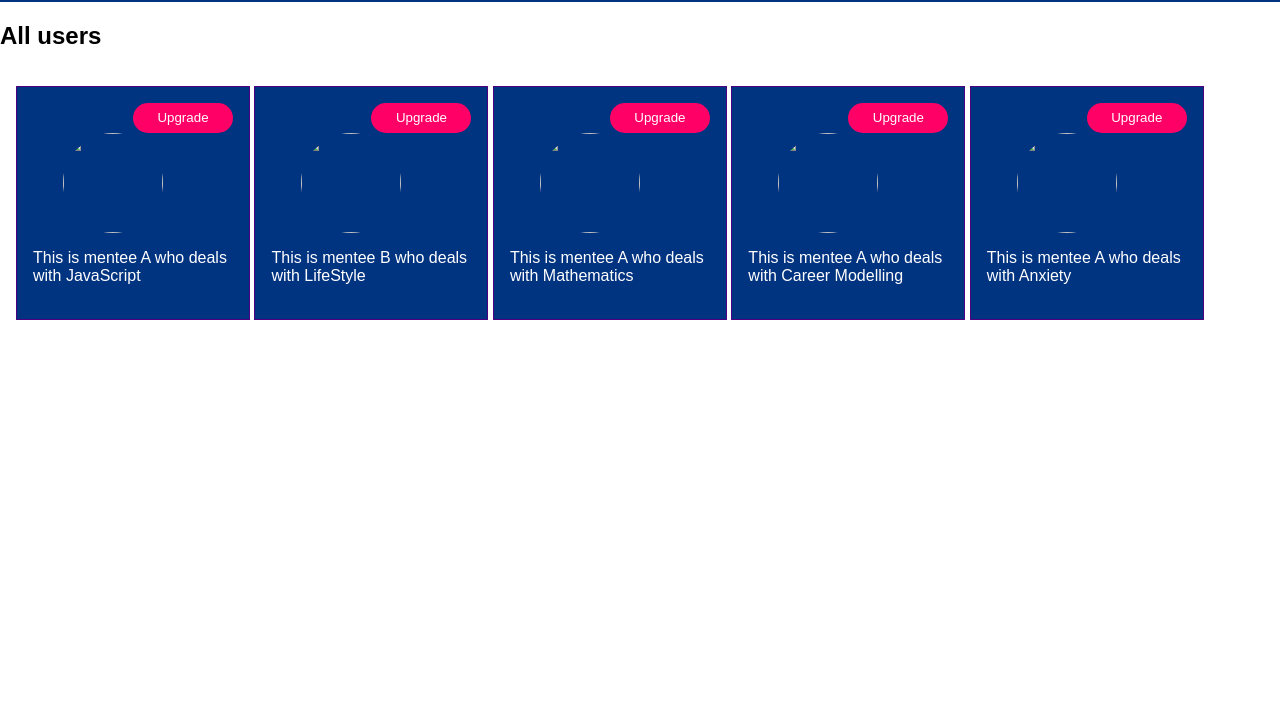
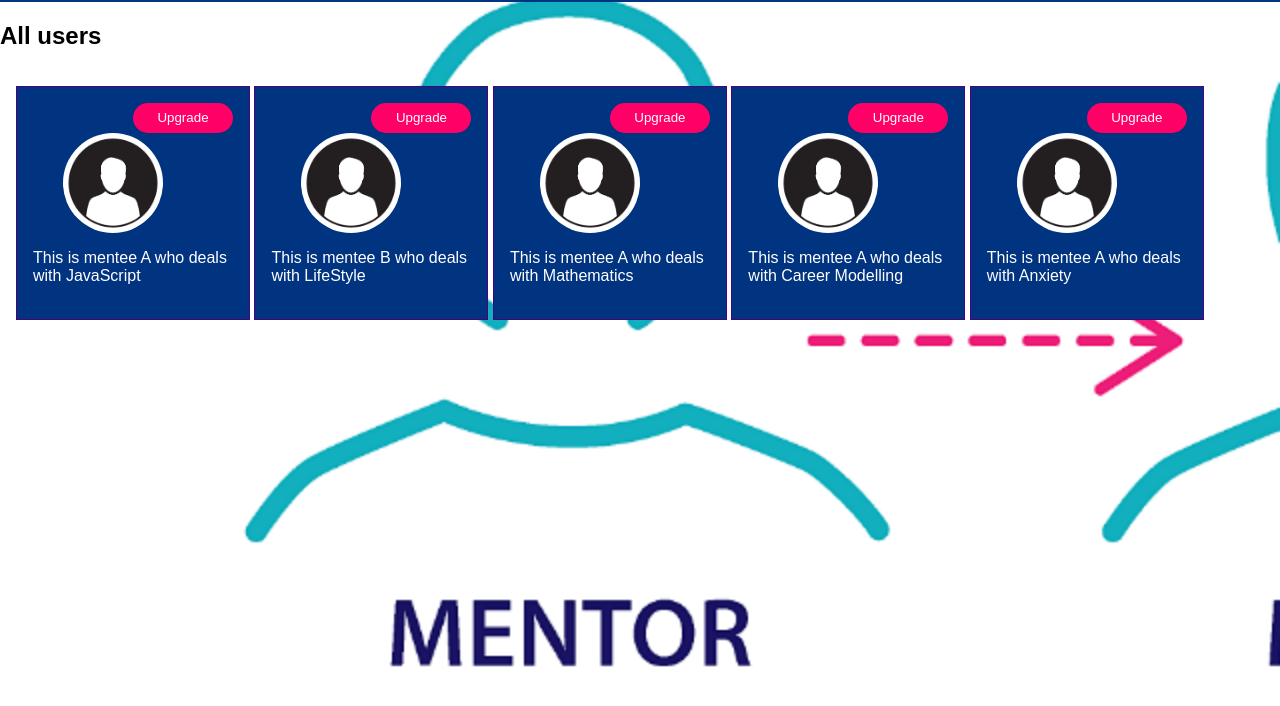
Before and after one commit to cynmumbua/Free-Mentors, a plain HTML site: page UI/Admin.html in a window 1280 px wide. Shown: the part 68-774 px from the top of the page. Drawn offline with Linux system fonts and the light colour scheme.

Commit message:
[rf] Change image directory

```diff
--- a/UI/Admin.html
+++ b/UI/Admin.html
@@ -13,35 +13,35 @@
 <div class="parent">
 	<div class="mentor">
 		<button type="button" class="Upgrade" title="Upgrade mentee to a mentor">Upgrade</button>
-		<img src="user.png" class="user">
+		<img src="pictures/user.png" class="user">
 		<p>
 			This is mentee A who deals with JavaScript
 		</p>
 	</div>
 	<div  class="mentor">
 		<button type="button" class="Upgrade" title="Upgrade mentee to a mentor">Upgrade</button>
-		<img src="user.png" class="user">
+		<img src="pictures/user.png" class="user">
 		<p>
 			This is mentee B who deals with LifeStyle
 		</p>
 	</div>
 	<div  class="mentor">
 		<button type="button" class="Upgrade" title="Upgrade mentee to a mentor">Upgrade</button>
-		<img src="user.png" class="user">
+		<img src="pictures/user.png" class="user">
 		<p>
 			This is mentee A who deals with Mathematics
 		</p>
 	</div>
 	<div  class="mentor">
 		<button type="button" class="Upgrade" title="Upgrade mentee to a mentor">Upgrade</button>
-		<img src="user.png" class="user">
+		<img src="pictures/user.png" class="user">
 		<p>
 			This is mentee A who deals with Career Modelling
 		</p>
 	</div>
 	<div  class="mentor">
 		<button type="button" class="Upgrade" title="Upgrade mentee to a mentor">Upgrade</button>
-		<img src="user.png" class="user">
+		<img src="pictures/user.png" class="user">
 		<p>
 			This is mentee A who deals with Anxiety
 		</p>
--- a/UI/style.css
+++ b/UI/style.css
@@ -1,7 +1,7 @@
 body{
     margin: 0;
     padding: 0;
-    background: url("mentor_mentee.png");
+    background: url("pictures/mentor_mentee.png");
     background-size: cover;
     /*background-position: center;*/
     font-family: sans-serif;
```
